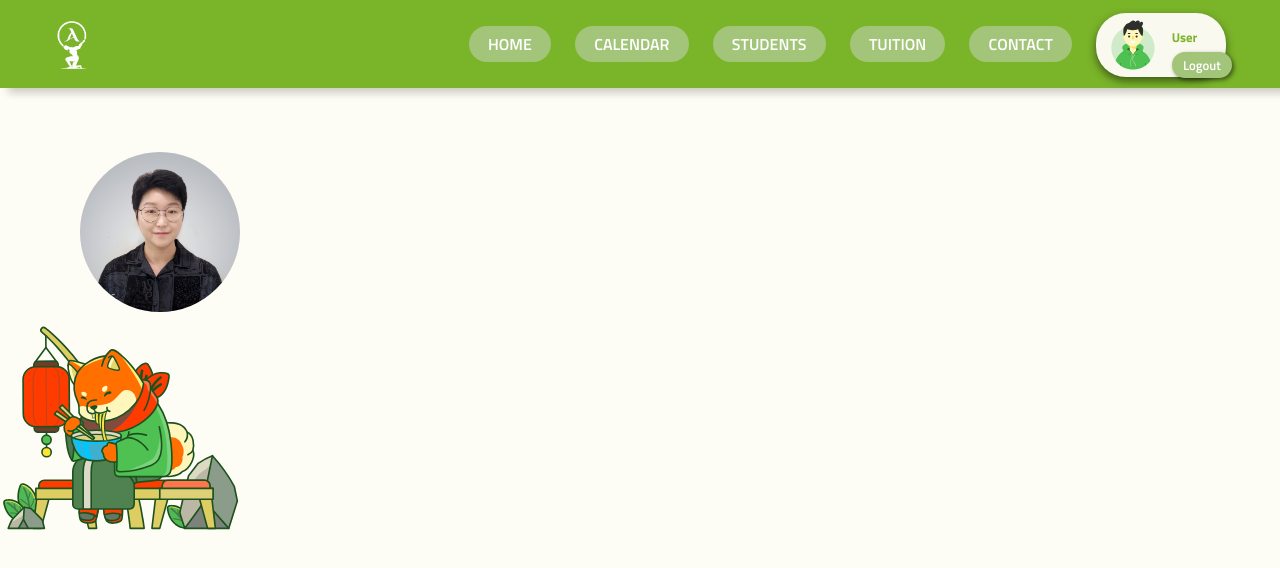
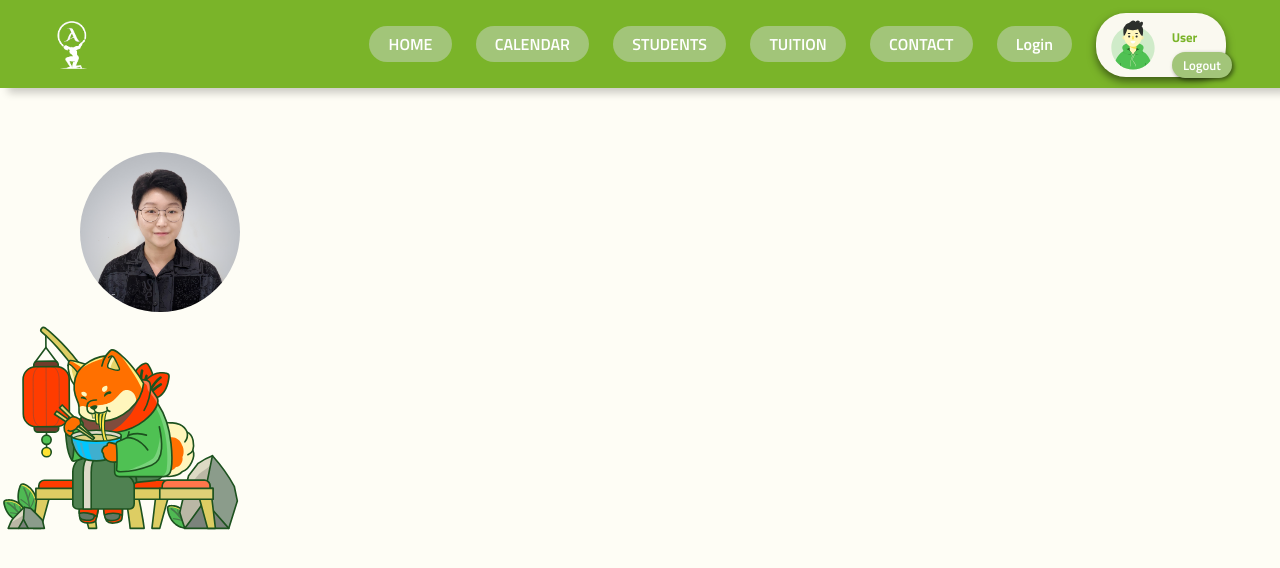
Before and after one commit to badao729/AcademyAtlas_YingXiu, a Next.js app in the folder frontend/: page /about in a window 1280 px wide. Shown: the top 568 px of the page. Built offline with nearby package versions, Linux system fonts and the light colour scheme.

Commit message:
add login button on nav

```diff
--- a/frontend/src/app/components/nav/Nav.jsx
+++ b/frontend/src/app/components/nav/Nav.jsx
@@ -3,14 +3,14 @@ import Link from "next/link";
 import './nav.scss';
 import Lottie from "lottie-react";
 import avatarAnima from "../../../assets/animation/avatar-animation.json";
-import { useState,useEffect } from "react";
+import { useState, useEffect } from "react";
 
 
 
 export default function Nav() {
     const [userName, setUserName] = useState("")
 
-    useEffect(()=>{
+    useEffect(() => {
         const email = localStorage.getItem('email') || "User";
         setUserName(email.slice(0, 8));
     }, []);
@@ -55,6 +55,9 @@ export default function Nav() {
                 <div className="button-container-contact">
                     <Link href="/contact"><button>CONTACT</button></Link>
                 </div>
+                <div className="button-container-login">
+                    <Link href="/login"><button>Login</button></Link>
+                </div>
 
                 <div className="nav-avater">
                     <Lottie className="nav-avater-animation" animationData={avatarAnima} />
```
